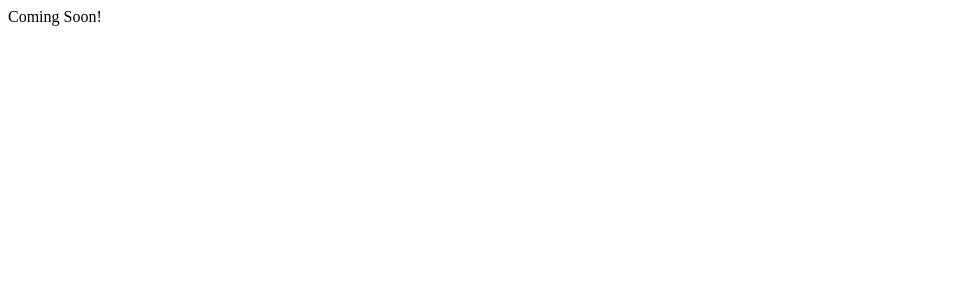
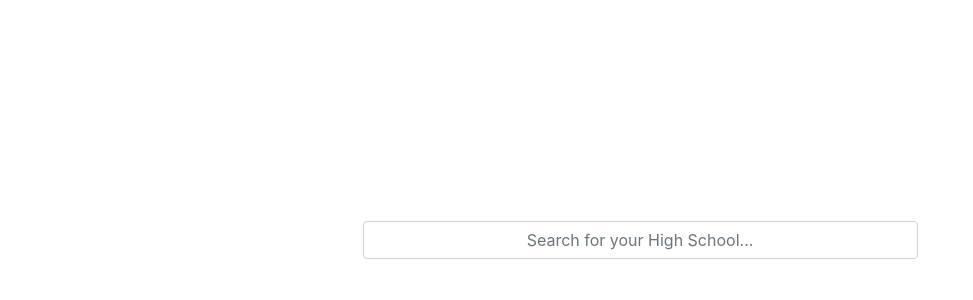
Before and after one commit to kaijchang/StudentsReview, a React (Create React App) app in the folder frontend/: page / in a window 1280 px wide. Shown: the top 300 px of the page, without its empty margins (0-973 px from the left). Built offline with nearby package versions, Linux system fonts and the light colour scheme.

Commit message:
search bar

```diff
--- a/frontend/package.json
+++ b/frontend/package.json
@@ -3,9 +3,11 @@
   "version": "0.1.0",
   "private": true,
   "dependencies": {
+    "bootstrap": "^4.1.3",
     "react": "^16.6.3",
     "react-dom": "^16.6.3",
-    "react-scripts": "2.1.1"
+    "react-scripts": "2.1.1",
+    "reactstrap": "^6.5.0"
   },
   "scripts": {
     "start": "react-scripts start",
--- /dev/null
+++ b/frontend/src/App.css
@@ -0,0 +1,15 @@
+.SearchBar {
+    width: 50% !important;
+    display: block;
+    margin-left: auto;
+    margin-right: auto;
+    text-align: center;
+}
+
+.SearchContainer {
+    margin: 0;
+    position: absolute;
+    top: 30%;
+    left: 50%;
+    transform: translate(-50%, -50%);
+}
--- a/frontend/src/App.js
+++ b/frontend/src/App.js
@@ -1,10 +1,14 @@
 import React, { Component } from 'react';
+
+import SearchContainer from './components/SearchContainer';
+
+import './App.css';
 
 class App extends Component {
     render() {
         return (
             <div>
-        Coming Soon!
+                <SearchContainer/>
             </div>
         );
     }
--- /dev/null
+++ b/frontend/src/components/SearchBar.js
@@ -0,0 +1,13 @@
+import React, { Component } from 'react';
+import { Input } from 'reactstrap';
+
+export default class SearchBar extends Component {
+    render() {
+        return (
+            <Input className={ 'SearchBar' }
+                value={ this.props.value }
+                onChange={ this.props.onChange }
+                placeholder={ 'Search for your High School...' }
+            />);
+    }
+}
--- /dev/null
+++ b/frontend/src/components/SearchContainer.js
@@ -0,0 +1,32 @@
+import React, { Component } from 'react';
+import { Container } from 'reactstrap';
+
+import SearchBar from './SearchBar';
+
+export default class SearchContainer extends Component {
+    constructor(props) {
+        super(props);
+
+        this.state = {
+            query: ''
+        };
+
+        this.handleInput = this.handleInput.bind(this);
+    }
+
+    handleInput(event) {
+        this.setState({
+            query: event.target.value
+        });
+    }
+
+    render() {
+        return (
+            <Container className={ 'SearchContainer' }>
+                <SearchBar
+                    value={ this.state.query }
+                    onChange={ this.handleInput }
+                />
+            </Container>);
+    }
+}
--- a/frontend/src/index.js
+++ b/frontend/src/index.js
@@ -2,6 +2,8 @@ import React from 'react';
 import ReactDOM from 'react-dom';
 import App from './App';
 import * as serviceWorker from './serviceWorker';
+
+import 'bootstrap/dist/css/bootstrap.css';
 
 ReactDOM.render(<App />, document.getElementById('root'));
 
```
Also changed, not shown: 1 other file (tests, documents, lock files or other folders). Lines whose indentation alone changed are shown as unchanged.
